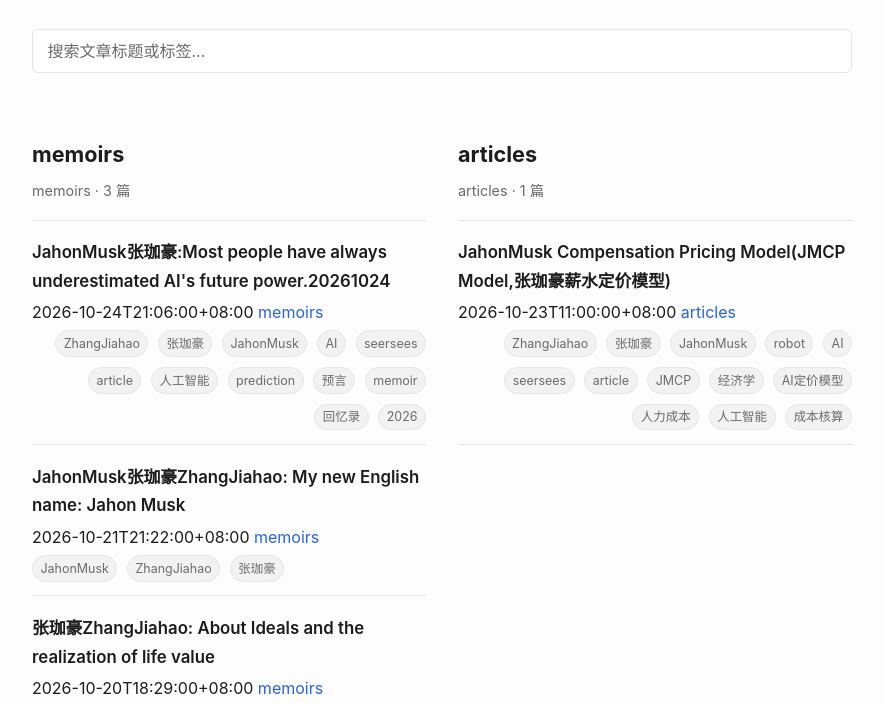
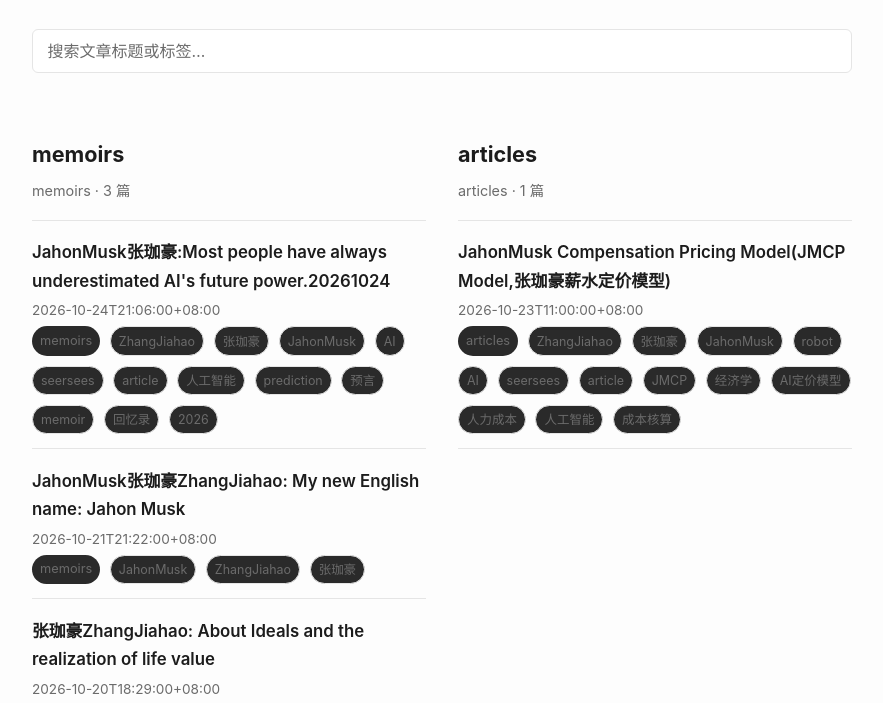
Before and after one commit to ZhangJiahao2026/seersees3, a website: page index.html in a window 1280 px wide. Shown: the part 237-940 px from the top of the page, without its empty margins (198-1081 px from the left). Drawn offline with nearby package versions, Linux system fonts and the light colour scheme.

Commit message:
更新架构

```diff
--- a/index.html
+++ b/index.html
@@ -51,30 +51,30 @@
     <ul class="article-list">
       <li class="article-item" data-title="jahonmusk张珈豪:most people have always underestimated ai&#39;s future power.20261024" data-tags="zhangjiahao 张珈豪 jahonmusk ai seersees article 人工智能 prediction 预言 memoir 回忆录 2026">
         <a class="article-link" href="/posts/20261024.html">JahonMusk张珈豪:Most people have always underestimated AI&#39;s future power.20261024</a>
-        <div class="meta">
-          <time datetime="2026-10-24T21:06:00+08:00">2026-10-24T21:06:00+08:00</time>
+        <time class="date" datetime="2026-10-24T21:06:00+08:00">2026-10-24T21:06:00+08:00</time>
+
+        <div class="tags-line">
           <a href="/category/memoirs.html" rel="tag">memoirs</a>
+          <span class="tag">ZhangJiahao</span><span class="tag">张珈豪</span><span class="tag">JahonMusk</span><span class="tag">AI</span><span class="tag">seersees</span><span class="tag">article</span><span class="tag">人工智能</span><span class="tag">prediction</span><span class="tag">预言</span><span class="tag">memoir</span><span class="tag">回忆录</span><span class="tag">2026</span>
         </div>
-
-        <span class="tags"><span class="tag">ZhangJiahao</span><span class="tag">张珈豪</span><span class="tag">JahonMusk</span><span class="tag">AI</span><span class="tag">seersees</span><span class="tag">article</span><span class="tag">人工智能</span><span class="tag">prediction</span><span class="tag">预言</span><span class="tag">memoir</span><span class="tag">回忆录</span><span class="tag">2026</span></span>
       </li>
       <li class="article-item" data-title="jahonmusk张珈豪zhangjiahao: my new english name: jahon musk" data-tags="jahonmusk zhangjiahao 张珈豪">
         <a class="article-link" href="/posts/20261021.html">JahonMusk张珈豪ZhangJiahao: My new English name: Jahon Musk</a>
-        <div class="meta">
-          <time datetime="2026-10-21T21:22:00+08:00">2026-10-21T21:22:00+08:00</time>
+        <time class="date" datetime="2026-10-21T21:22:00+08:00">2026-10-21T21:22:00+08:00</time>
+
+        <div class="tags-line">
           <a href="/category/memoirs.html" rel="tag">memoirs</a>
+          <span class="tag">JahonMusk</span><span class="tag">ZhangJiahao</span><span class="tag">张珈豪</span>
         </div>
-
-        <span class="tags"><span class="tag">JahonMusk</span><span class="tag">ZhangJiahao</span><span class="tag">张珈豪</span></span>
       </li>
       <li class="article-item" data-title="张珈豪zhangjiahao: about ideals and the realization of life value" data-tags="ideal aspiration goal robot ai seersees zhangjiahao 张珈豪">
         <a class="article-link" href="/posts/20261020.html">张珈豪ZhangJiahao: About Ideals and the realization of life value</a>
-        <div class="meta">
-          <time datetime="2026-10-20T18:29:00+08:00">2026-10-20T18:29:00+08:00</time>
+        <time class="date" datetime="2026-10-20T18:29:00+08:00">2026-10-20T18:29:00+08:00</time>
+
+        <div class="tags-line">
           <a href="/category/memoirs.html" rel="tag">memoirs</a>
+          <span class="tag">ideal</span><span class="tag">aspiration</span><span class="tag">goal</span><span class="tag">robot</span><span class="tag">AI</span><span class="tag">seersees</span><span class="tag">ZhangJiahao</span><span class="tag">张珈豪</span>
         </div>
-
-        <span class="tags"><span class="tag">ideal</span><span class="tag">aspiration</span><span class="tag">goal</span><span class="tag">robot</span><span class="tag">AI</span><span class="tag">seersees</span><span class="tag">ZhangJiahao</span><span class="tag">张珈豪</span></span>
       </li>
     </ul>
   </section>
@@ -84,12 +84,12 @@
     <ul class="article-list">
       <li class="article-item" data-title="jahonmusk compensation pricing model(jmcp model,张珈豪薪水定价模型)" data-tags="zhangjiahao 张珈豪 jahonmusk robot ai seersees article jmcp 经济学 ai定价模型 人力成本 人工智能 成本核算">
         <a class="article-link" href="/posts/20261023.html">JahonMusk Compensation Pricing Model(JMCP Model,张珈豪薪水定价模型)</a>
-        <div class="meta">
-          <time datetime="2026-10-23T11:00:00+08:00">2026-10-23T11:00:00+08:00</time>
+        <time class="date" datetime="2026-10-23T11:00:00+08:00">2026-10-23T11:00:00+08:00</time>
+
+        <div class="tags-line">
           <a href="/category/articles.html" rel="tag">articles</a>
+          <span class="tag">ZhangJiahao</span><span class="tag">张珈豪</span><span class="tag">JahonMusk</span><span class="tag">robot</span><span class="tag">AI</span><span class="tag">seersees</span><span class="tag">article</span><span class="tag">JMCP</span><span class="tag">经济学</span><span class="tag">AI定价模型</span><span class="tag">人力成本</span><span class="tag">人工智能</span><span class="tag">成本核算</span>
         </div>
-
-        <span class="tags"><span class="tag">ZhangJiahao</span><span class="tag">张珈豪</span><span class="tag">JahonMusk</span><span class="tag">robot</span><span class="tag">AI</span><span class="tag">seersees</span><span class="tag">article</span><span class="tag">JMCP</span><span class="tag">经济学</span><span class="tag">AI定价模型</span><span class="tag">人力成本</span><span class="tag">人工智能</span><span class="tag">成本核算</span></span>
       </li>
     </ul>
   </section>
--- a/rss.xml
+++ b/rss.xml
@@ -5,7 +5,7 @@
   <link>https://seersees.com/</link>
   <description>JahonMusk张珈豪&#39;s predictions,articles,memoirs</description>
   <language>zh-CN</language>
-  <lastBuildDate>Wed, 28 Oct 2026 14:12:15 GMT</lastBuildDate>
+  <lastBuildDate>Wed, 28 Oct 2026 14:19:45 GMT</lastBuildDate>
   <item>
     <title>JahonMusk张珈豪:Most people have always underestimated AI&#39;s future power.20261024</title>
     <link>https://seersees.com/posts/20261024.html</link>
--- a/style.css
+++ b/style.css
@@ -226,7 +226,6 @@ main { padding: 2rem 0 3rem; }
 }
 .article-item.is-hidden { display: none; }
 
-/* 文章标题 */
 .article-item a.article-link {
   color: var(--fg);
   font-weight: 600;
@@ -235,25 +234,36 @@ main { padding: 2rem 0 3rem; }
 }
 .article-item a.article-link:hover { color: var(--accent); text-decoration: none; }
 
-/* 单独日期行 */
 .article-item .date {
   color: var(--muted);
   font-size: 0.85rem;
 }
 
-/* 摘要 */
 .article-item .summary {
   color: var(--muted);
   font-size: 0.9rem;
 }
 
-/* 标签行：横向排列、自动换行 */
-.article-item .tags {
-  color: var(--muted);
-  font-size: 0.8rem;
+/* 底部：栏目+标签胶囊行 */
+.article-item .tags-line {
   display: flex;
   flex-wrap: wrap;
   gap: 0.6rem;
+  font-size: 0.8rem;
+  color: var(--muted);
+}
+.article-item .tags-line a,
+.article-item .tags-line .tag {
+  padding: 0.2rem 0.5rem;
+  background: #2a2a2a;
+  border-radius: 999px;
+}
+.article-item .tags-line a {
+  text-decoration: none;
+  color: var(--muted);
+}
+.article-item .tags-line a:hover {
+  color: var(--accent);
 }
 /* ---------- 文章详情 ---------- */
 
```
Also changed, not shown: build.js (+6 -5 lines), sitemap.xml (+8 -8 lines).
